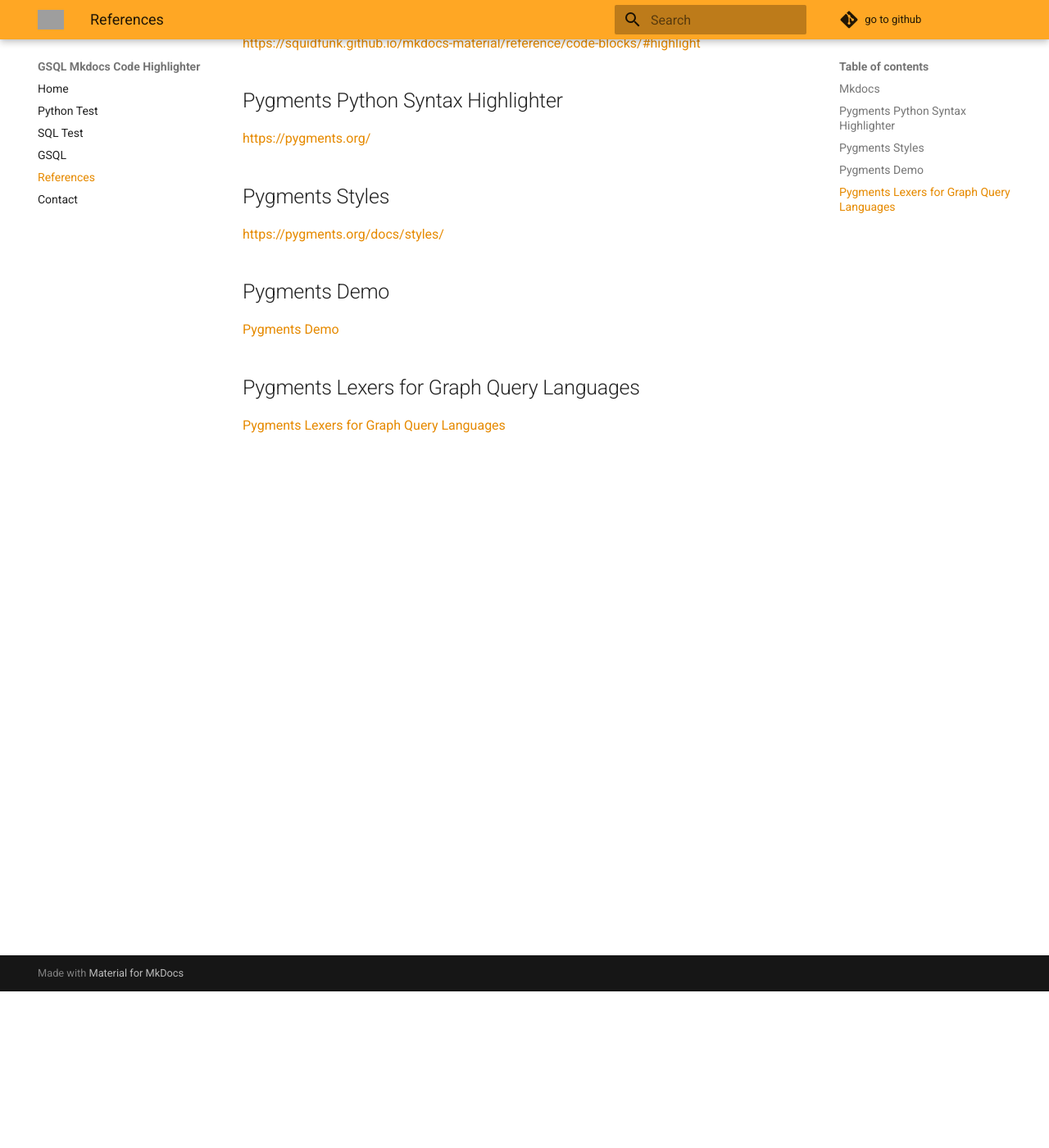
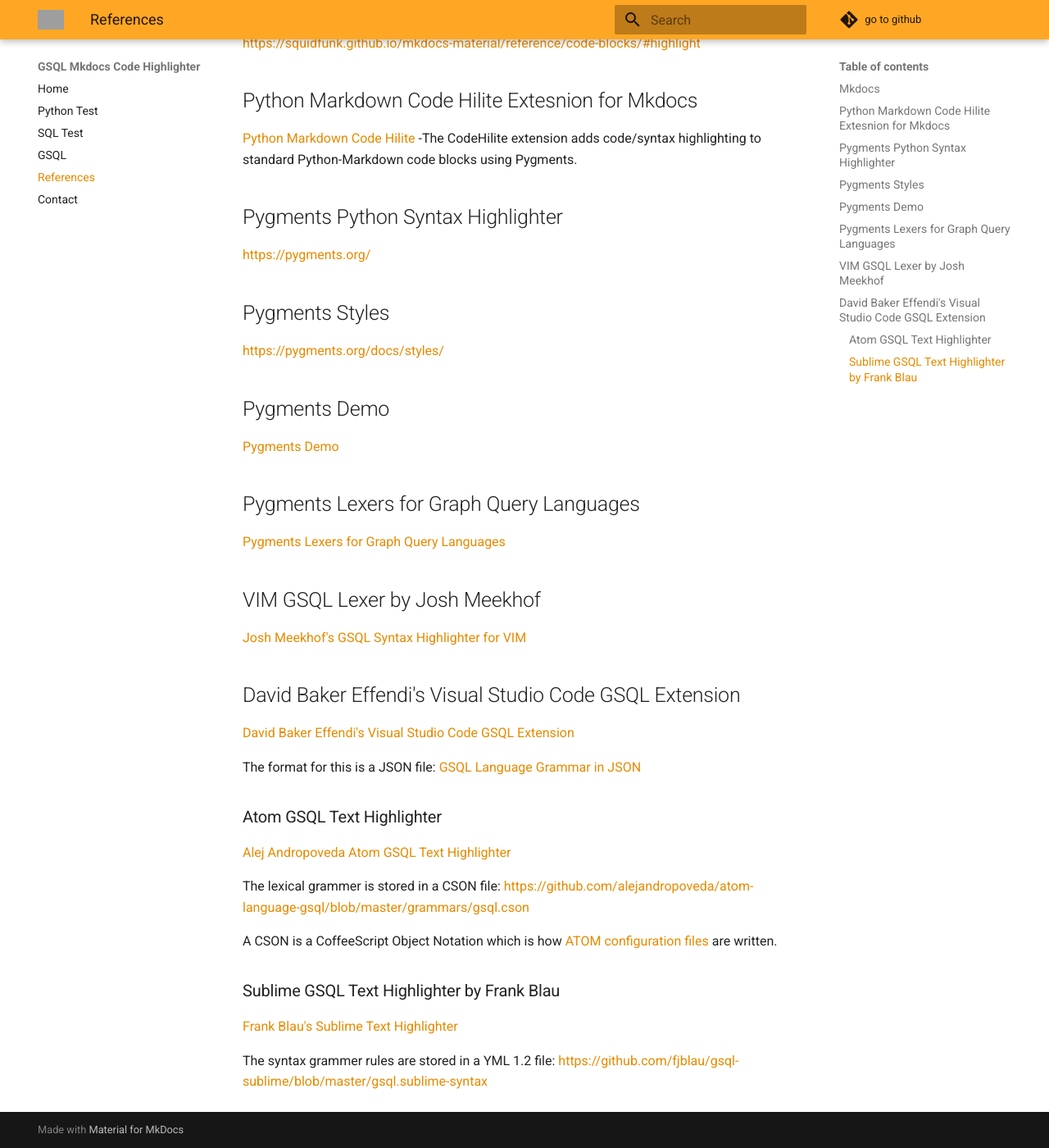
Before and after one commit to dmccreary/gsql-mkdocs-code-highlighter, an MkDocs documentation site: the page built from docs/references.md, in a window 1280 px wide and 1400 px high, scrolled down 191 px. Shown: the whole window at 82% size. Built offline with MkDocs 1.6.1 and Material for MkDocs 9.7.7, drawn with Linux system fonts in a browser that asks for light colours; comment, search, counter and statistics services are not loaded; grey boxes are pictures that could not be loaded.

Commit message:
updates to markdown content

```diff
--- a/docs/references.md
+++ b/docs/references.md
@@ -2,6 +2,9 @@
 
 ## Mkdocs
 [https://squidfunk.github.io/mkdocs-material/reference/code-blocks/#highlight](https://squidfunk.github.io/mkdocs-material/reference/code-blocks/#highlight)
+
+## Python Markdown Code Hilite Extesnion for Mkdocs
+[Python Markdown Code Hilite](https://python-markdown.github.io/extensions/code_hilite/) -The CodeHilite extension adds code/syntax highlighting to standard Python-Markdown code blocks using Pygments.
 
 ## Pygments Python Syntax Highlighter
 [https://pygments.org/](https://pygments.org/)
@@ -14,3 +17,23 @@
 
 ## Pygments Lexers for Graph Query Languages
 [Pygments Lexers for Graph Query Languages](https://github.com/pygments/pygments/blob/master/pygments/lexers/graph.py)
+
+## VIM GSQL Lexer by Josh Meekhof
+[Josh Meekhof's GSQL Syntax Highlighter for VIM](https://github.com/jmeekhof/gsql-vim/blob/master/syntax/gsql.vim)
+
+## David Baker Effendi's Visual Studio Code GSQL Extension
+[David Baker Effendi's Visual Studio Code GSQL Extension](https://github.com/DavidBakerEffendi/vsc-gsql-extension)
+
+The format for this is a JSON file: [GSQL Language Grammar in JSON](https://github.com/DavidBakerEffendi/vsc-gsql-extension/blob/master/syntaxes/gsql.tmLanguage.json)
+
+### Atom GSQL Text Highlighter
+[Alej Andropoveda Atom GSQL Text Highlighter](https://github.com/alejandropoveda/atom-language-gsql)
+
+The lexical grammer is stored in a CSON file: [https://github.com/alejandropoveda/atom-language-gsql/blob/master/grammars/gsql.cson](https://github.com/alejandropoveda/atom-language-gsql/blob/master/grammars/gsql.cson)
+
+A CSON is a CoffeeScript Object Notation which is how [ATOM configuration files](http://www.lee-dohm.com/big-book-of-atom/1-introduction/30-coffeescript-object-notation.html) are written.
+
+### Sublime GSQL Text Highlighter by Frank Blau
+[Frank Blau's Sublime Text Highlighter](https://github.com/fjblau/gsql-sublime)
+
+The syntax grammer rules are stored in a YML 1.2 file: [https://github.com/fjblau/gsql-sublime/blob/master/gsql.sublime-syntax](https://github.com/fjblau/gsql-sublime/blob/master/gsql.sublime-syntax)
```
